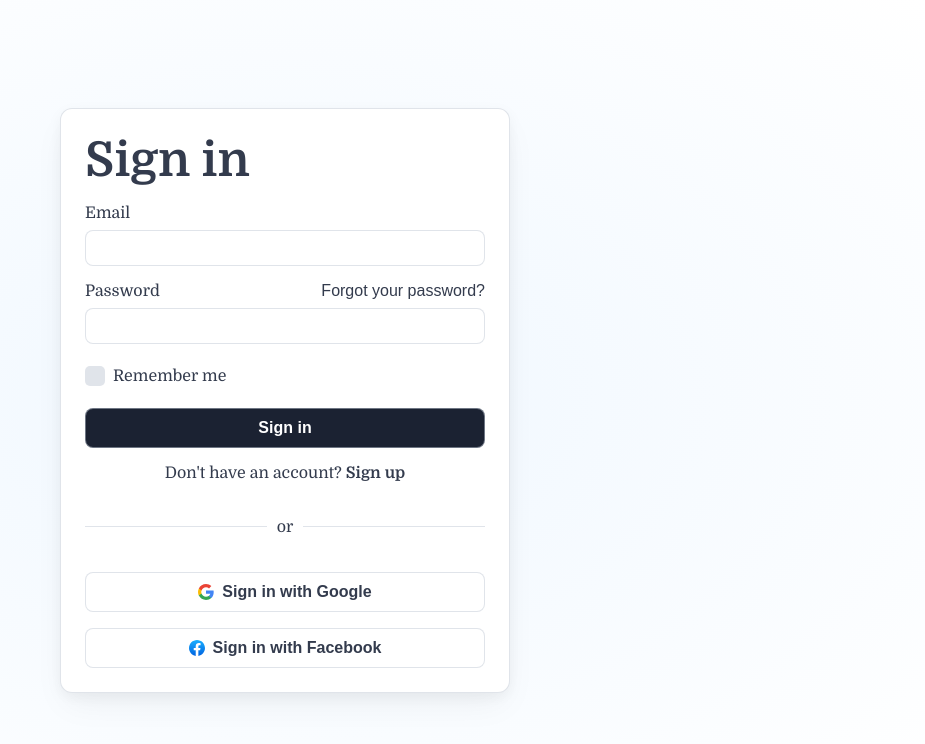
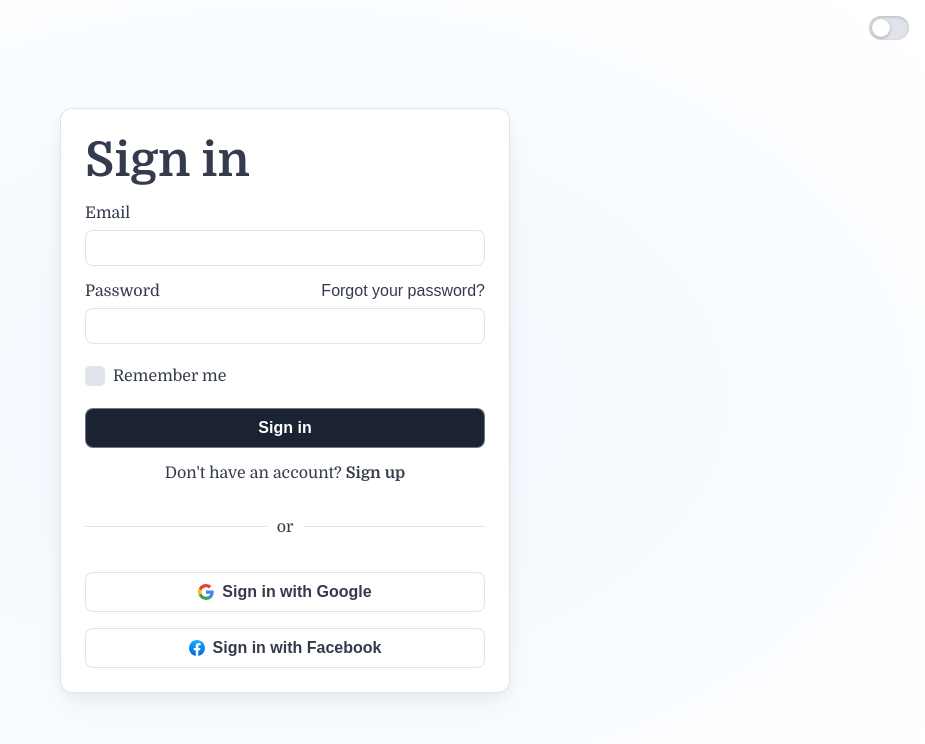
Before and after one commit to Svyat0y/form-builder, a React (Create React App) app: page /signin in a window 1280 px wide. Shown: the top 744 px of the page, without its empty margins (355-1280 px from the left). Built offline with nearby package versions, Linux system fonts and the light colour scheme.

Commit message:
feat: add theme switcher component

```diff
--- /dev/null
+++ b/src/components/SwitchTheme/SwitchTheme.module.scss
@@ -0,0 +1,56 @@
+@import "@styles/colors";
+@import "@styles/vars";
+
+.wrapper {
+  position: absolute;
+  top: $padding4;
+  right: $padding4;
+  width: 40px;
+  height: 24px;
+  cursor: pointer;
+  user-select: none;
+}
+
+.input {
+  opacity: 0;
+  width: 0;
+  height: 0;
+}
+
+.slider {
+  position: absolute;
+  top: 0;
+  left: 0;
+  right: 0;
+  bottom: 0;
+  background-color: $backgroundColor1;
+  border-radius: 34px;
+  transition: $transition2;
+  box-shadow: inset 0 1px 3px rgba(0, 0, 0, 0.2);
+
+  &::before {
+    content: '';
+    position: absolute;
+    height: 18px;
+    width: 18px;
+    left: 3px;
+    bottom: 3px;
+    background-color: $whiteColor;
+    border-radius: 50%;
+    transition: $transition2;
+    box-shadow: 0 1px 3px rgba(0, 0, 0, 0.3);
+  }
+}
+
+.input:checked + .slider {
+  background-color: $primaryDark;
+}
+
+.input:checked + .slider::before {
+  transform: translateX(16px);
+}
+
+.input:focus-visible + .slider {
+  outline: 2px solid $primaryDark;
+  outline-offset: 2px;
+}
--- /dev/null
+++ b/src/components/SwitchTheme/SwitchTheme.tsx
@@ -0,0 +1,19 @@
+import { useContext } from 'react';
+import styles from './SwitchTheme.module.scss';
+import { ThemeContext } from '../../context';
+
+export const SwitchTheme = () => {
+  const { isDarkTheme, toggleTheme } = useContext(ThemeContext);
+
+  return (
+    <label className={styles.wrapper}>
+      <input
+        type="checkbox"
+        checked={isDarkTheme}
+        onChange={toggleTheme}
+        className={styles.input}
+      />
+      <span className={styles.slider} />
+    </label>
+  );
+};
--- /dev/null
+++ b/src/components/SwitchTheme/index.ts
@@ -0,0 +1 @@
+export * from './SwitchTheme';
--- a/src/pages/auth/components/Card/Card.module.scss
+++ b/src/pages/auth/components/Card/Card.module.scss
@@ -8,6 +8,7 @@
   height: 100%;
   padding: $padding4;
   color: var(--text-color-primary);
+  position: relative;
 }
 
 .card {
--- a/src/pages/auth/components/Card/Card.tsx
+++ b/src/pages/auth/components/Card/Card.tsx
@@ -1,5 +1,6 @@
 import { FC, ReactNode } from 'react';
 import styles from './Card.module.scss';
+import { SwitchTheme } from '@components/SwitchTheme';
 
 interface CardProps {
   children: ReactNode;
@@ -8,6 +9,7 @@ interface CardProps {
 export const Card: FC<CardProps> = ({ children }) => {
   return (
     <div className={styles.wrapper}>
+      <SwitchTheme />
       <div className={styles.card}>{children}</div>
     </div>
   );
```
